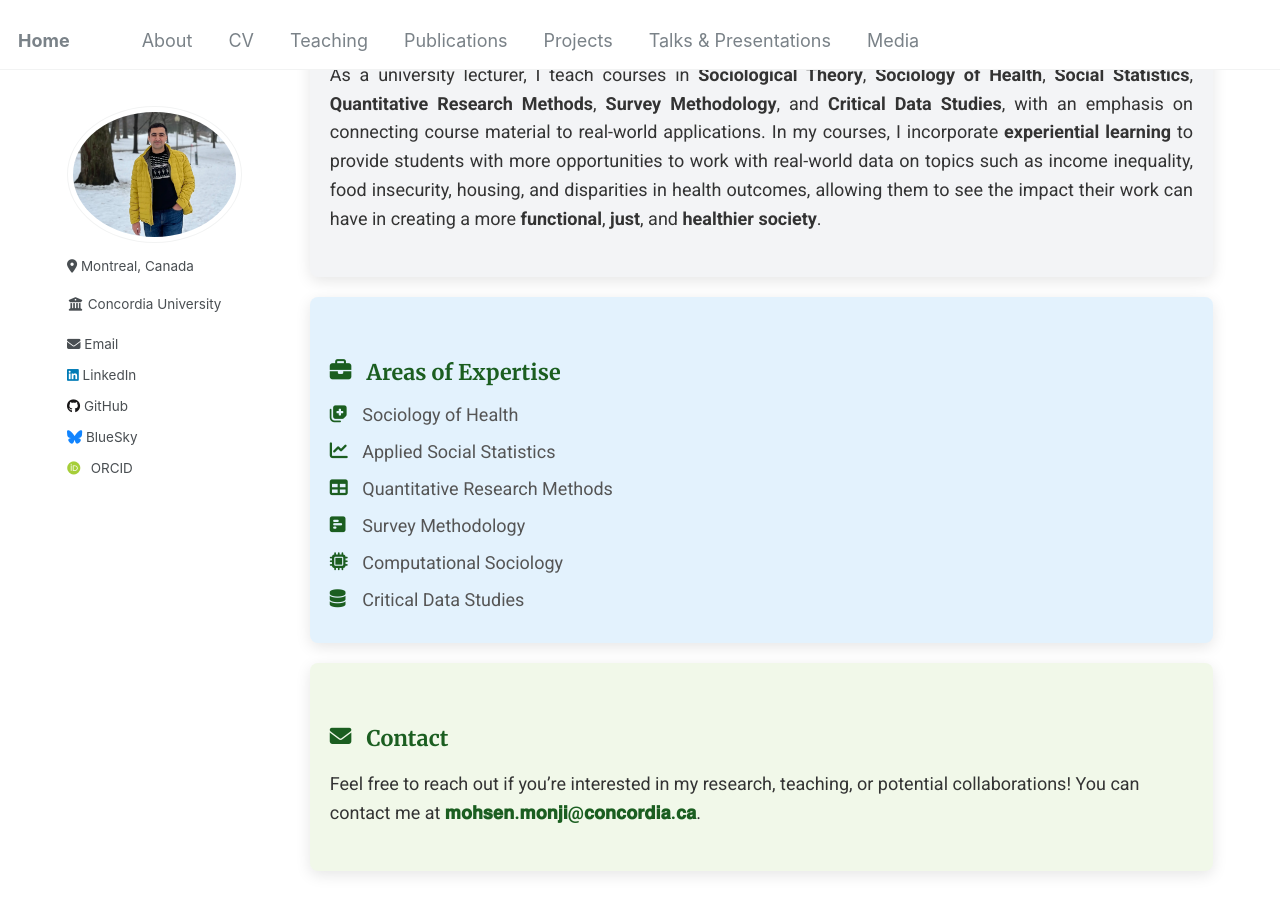
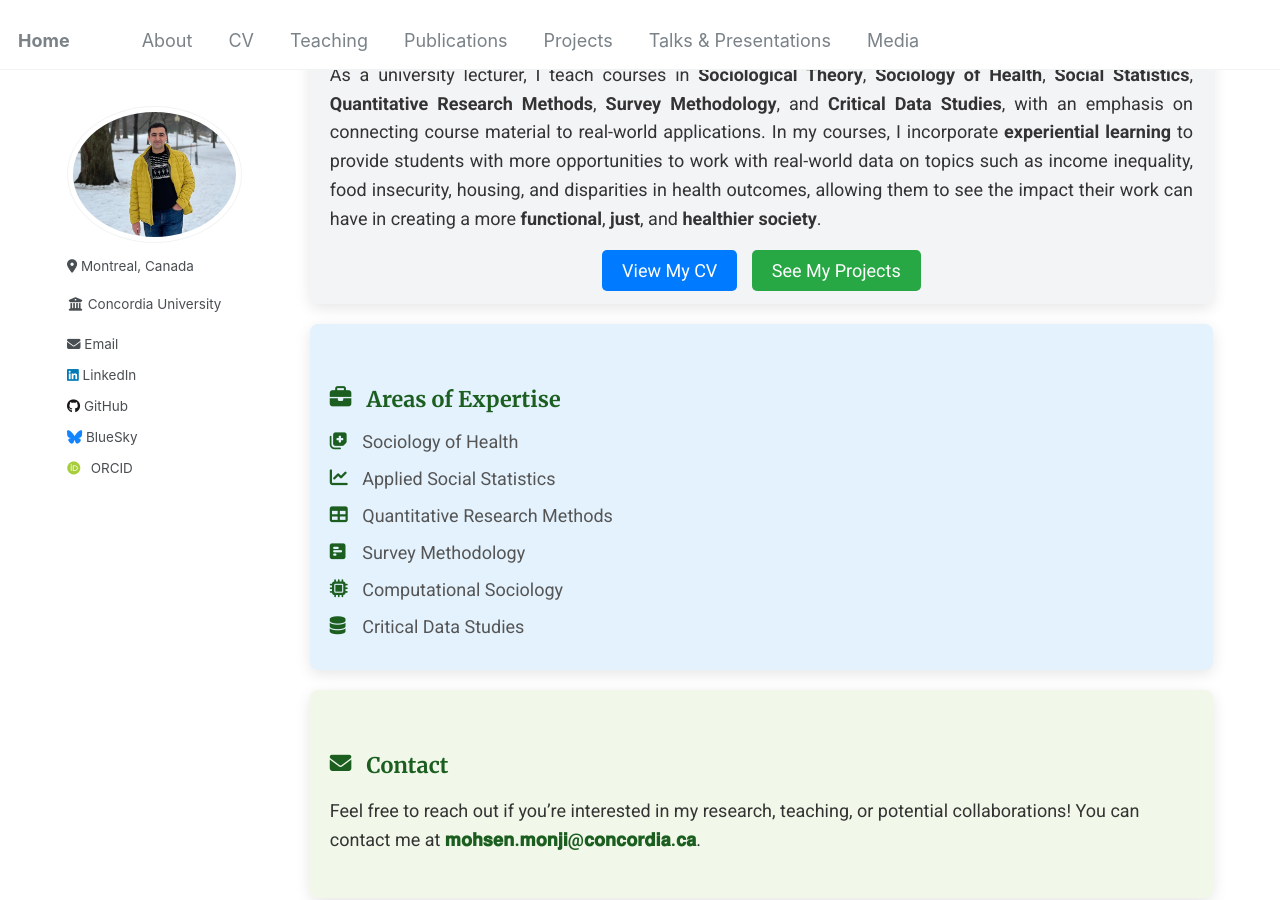
Before and after one commit to Mohsnmonji/mohsnmonji.github.io, a Jekyll site: the page built from about-me.md, in a window 1280 px wide and 900 px high, scrolled down 597 px. Built offline with Jekyll 4.4.1, drawn with Linux system fonts in a browser that asks for light colours; some web fonts are replaced.

Commit message:
Update about-me.md

```diff
--- a/about-me.md
+++ b/about-me.md
@@ -110,6 +110,11 @@ author_profile: true
     <strong>Survey Methodology</strong>, and <strong>Critical Data Studies</strong>, with an emphasis on connecting course material to real-world applications. In my courses, I incorporate <strong>experiential learning</strong> to provide students with more opportunities to work with real-world data on topics such as income inequality, food insecurity, housing, and disparities in health outcomes, allowing them to see the impact their work can have in creating a more
     <strong>functional</strong>, <strong>just</strong>, and <strong>healthier society</strong>.
   </p>
+ <!-- Call-to-Action Section -->
+  <div style="text-align: center; margin-top: 20px;">
+    <a href="/curriculum/" style="padding: 10px 20px; background-color: #007BFF; color: white; text-decoration: none; border-radius: 5px; margin-right: 10px;">View My CV</a>
+    <a href="/projects/" style="padding: 10px 20px; background-color: #28A745; color: white; text-decoration: none; border-radius: 5px;">See My Projects</a>
+  </div>
 </div>
 
 <div class="card">
```
